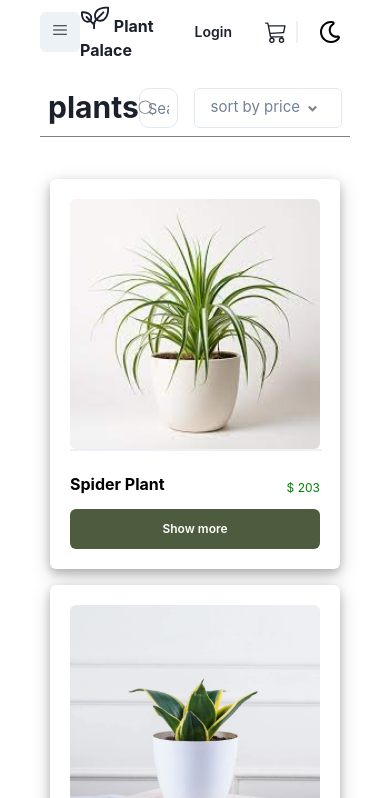
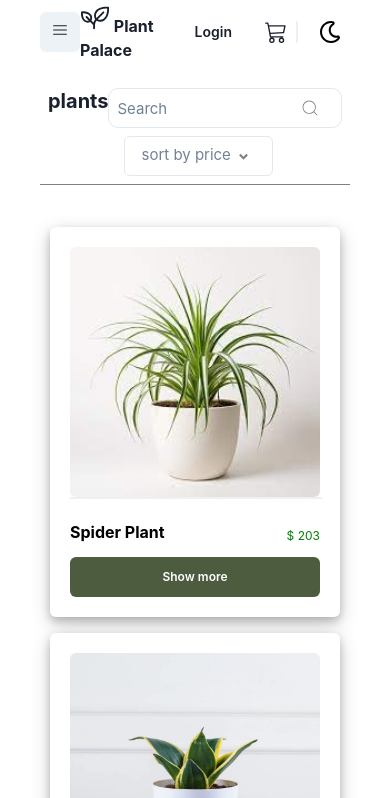
Before and after one commit to Fizahere/PlantPalace, a React (Vite) app: page /plant-palace/explore-plants in a window 390 px wide. Shown: the top 798 px of the page. Built offline with nearby package versions, Linux system fonts and the light colour scheme.

Commit message:
[about shop]

```diff
--- a/src/pages/About.jsx
+++ b/src/pages/About.jsx
@@ -60,9 +60,7 @@ function About() {
               color={"#76925a"}
             >
               PlantPalace is your go-to destination for exploring and caring for
-              a wide variety of plants. Discover detailed information on indoor
-              and outdoor plants, including care tips, images, and common
-              problems.{" "}
+              a wide variety of plants.
             </Text>
           </Box>
         </Box>
@@ -85,7 +83,7 @@ function About() {
               md: "20px",
             }}
             p={{
-              base: "20px",
+              base: "40px",
             }}
           >
             PlantPalace offers a comprehensive online nursery experience,
--- a/src/pages/Shop.jsx
+++ b/src/pages/Shop.jsx
@@ -80,8 +80,8 @@ const Shop = () => {
           borderBottom={"1px solid grey"}
           justifyContent={"space-between"}
         >
-          <Heading>{categoryData} plants</Heading>
-          <Flex>
+          <Heading fontSize={{base:'20px',md:'30px'}}>{categoryData} plants</Heading>
+          <Flex flexDirection={{base:'column',md:'row'}}>
             <InputGroup display={"flex"} justifyContent={"space-between"}>
               <Input
                 borderRadius={10}
@@ -94,7 +94,7 @@ const Shop = () => {
                 <Icon as={App_Icons.SEARCH} color={"grey"} fontSize={20} />
               </InputRightElement>
             </InputGroup>
-            <Box ml={4}>
+            <Box ml={4} mt={{base:2,md:0}}>
               <Menu>
                 <MenuButton
                   as={Button}
```
